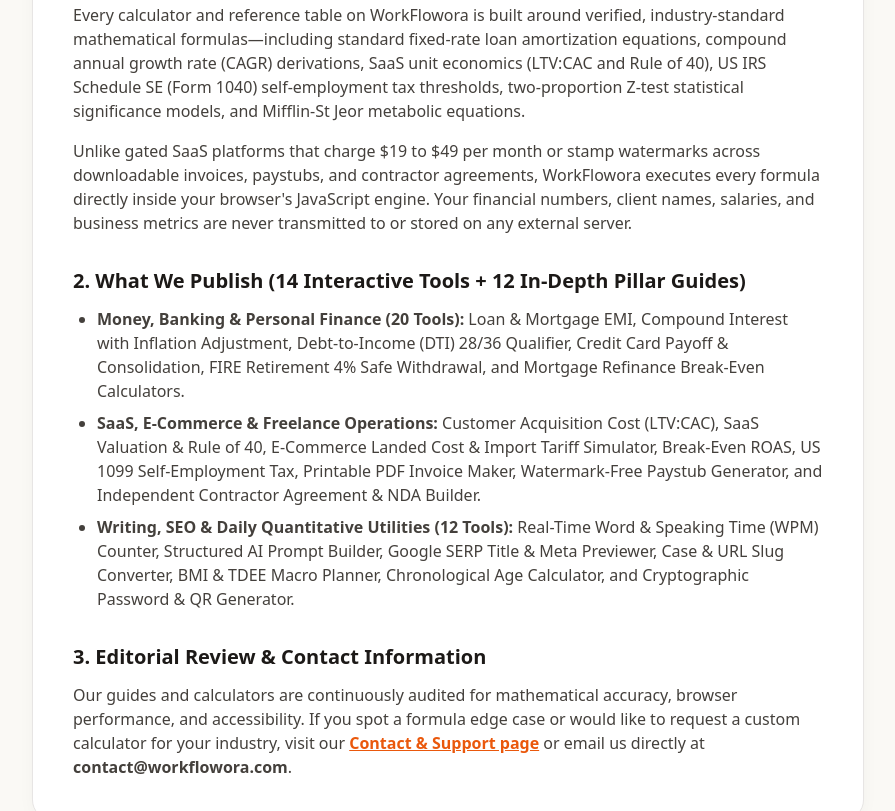
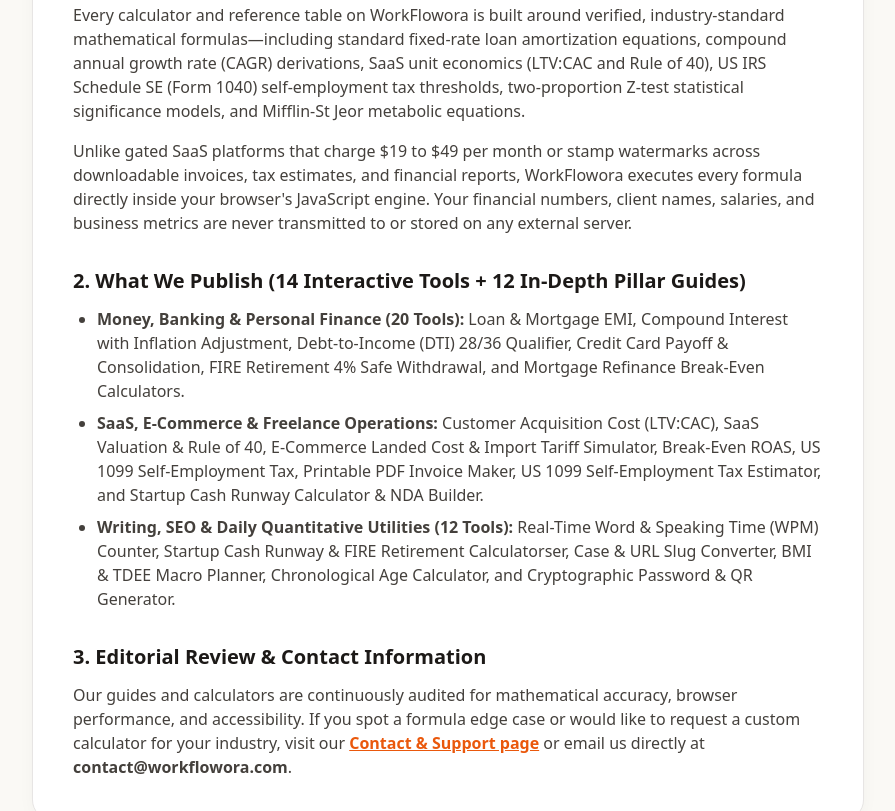
Before and after one commit to Anik8939/workflowora, a plain HTML site: page about-us.html in a window 1280 px wide. Shown: the part 392-1203 px from the top of the page, without its empty margins (192-1087 px from the left). Drawn offline with nearby package versions, Linux system fonts and the light colour scheme.

Commit message:
Add files via upload

```diff
--- a/about-us.html
+++ b/about-us.html
@@ -116,12 +116,12 @@ j=d.createElement(s),dl=l!='dataLayer'?'&l='+l:'';j.async=true;j.src=
         <p class="text-base text-stone-700 leading-relaxed mb-4"><strong>WorkFlowora</strong> (<code>https://www.workflowora.com</code>) is an independent financial, business, and productivity engineering platform dedicated to making institutional-grade quantitative models, calculators, and technical documentation accessible to everyone for free—with zero paywalls, zero watermarks, and 100% browser-side privacy.</p>
         <h2 class="font-display font-bold text-xl text-charcoal mt-8 mb-3">1. Our Engineering &amp; Mathematical Standards</h2>
         <p class="text-sm sm:text-base text-stone-700 leading-relaxed mb-4">Every calculator and reference table on WorkFlowora is built around verified, industry-standard mathematical formulas—including standard fixed-rate loan amortization equations, compound annual growth rate (CAGR) derivations, SaaS unit economics (LTV:CAC and Rule of 40), US IRS Schedule SE (Form 1040) self-employment tax thresholds, two-proportion Z-test statistical significance models, and Mifflin-St Jeor metabolic equations.</p>
-        <p class="text-sm sm:text-base text-stone-700 leading-relaxed mb-4">Unlike gated SaaS platforms that charge $19 to $49 per month or stamp watermarks across downloadable invoices, paystubs, and contractor agreements, WorkFlowora executes every formula directly inside your browser's JavaScript engine. Your financial numbers, client names, salaries, and business metrics are never transmitted to or stored on any external server.</p>
+        <p class="text-sm sm:text-base text-stone-700 leading-relaxed mb-4">Unlike gated SaaS platforms that charge $19 to $49 per month or stamp watermarks across downloadable invoices, tax estimates, and financial reports, WorkFlowora executes every formula directly inside your browser's JavaScript engine. Your financial numbers, client names, salaries, and business metrics are never transmitted to or stored on any external server.</p>
         <h2 class="font-display font-bold text-xl text-charcoal mt-8 mb-3">2. What We Publish (14 Interactive Tools + 12 In-Depth Pillar Guides)</h2>
         <ul class="list-disc pl-6 space-y-2 text-sm sm:text-base text-stone-700 mb-6">
           <li><strong>Money, Banking &amp; Personal Finance (20 Tools):</strong> Loan &amp; Mortgage EMI, Compound Interest with Inflation Adjustment, Debt-to-Income (DTI) 28/36 Qualifier, Credit Card Payoff &amp; Consolidation, FIRE Retirement 4% Safe Withdrawal, and Mortgage Refinance Break-Even Calculators.</li>
-          <li><strong>SaaS, E-Commerce &amp; Freelance Operations:</strong> Customer Acquisition Cost (LTV:CAC), SaaS Valuation &amp; Rule of 40, E-Commerce Landed Cost &amp; Import Tariff Simulator, Break-Even ROAS, US 1099 Self-Employment Tax, Printable PDF Invoice Maker, Watermark-Free Paystub Generator, and Independent Contractor Agreement &amp; NDA Builder.</li>
-          <li><strong>Writing, SEO &amp; Daily Quantitative Utilities (12 Tools):</strong> Real-Time Word &amp; Speaking Time (WPM) Counter, Structured AI Prompt Builder, Google SERP Title &amp; Meta Previewer, Case &amp; URL Slug Converter, BMI &amp; TDEE Macro Planner, Chronological Age Calculator, and Cryptographic Password &amp; QR Generator.</li>
+          <li><strong>SaaS, E-Commerce &amp; Freelance Operations:</strong> Customer Acquisition Cost (LTV:CAC), SaaS Valuation &amp; Rule of 40, E-Commerce Landed Cost &amp; Import Tariff Simulator, Break-Even ROAS, US 1099 Self-Employment Tax, Printable PDF Invoice Maker, US 1099 Self-Employment Tax Estimator, and Startup Cash Runway Calculator &amp; NDA Builder.</li>
+          <li><strong>Writing, SEO &amp; Daily Quantitative Utilities (12 Tools):</strong> Real-Time Word &amp; Speaking Time (WPM) Counter, Startup Cash Runway &amp; FIRE Retirement Calculatorser, Case &amp; URL Slug Converter, BMI &amp; TDEE Macro Planner, Chronological Age Calculator, and Cryptographic Password &amp; QR Generator.</li>
         </ul>
         <h2 class="font-display font-bold text-xl text-charcoal mt-8 mb-3">3. Editorial Review &amp; Contact Information</h2>
         <p class="text-sm sm:text-base text-stone-700 leading-relaxed">Our guides and calculators are continuously audited for mathematical accuracy, browser performance, and accessibility. If you spot a formula edge case or would like to request a custom calculator for your industry, visit our <a href="/contact-us.html" class="text-terracotta font-bold underline">Contact &amp; Support page</a> or email us directly at <strong>contact@workflowora.com</strong>.</p>
```
Also changed, not shown: disclaimer.html (+1 -1 lines), index.html (+4 -4 lines), terms-and-conditions.html (+1 -1 lines).
